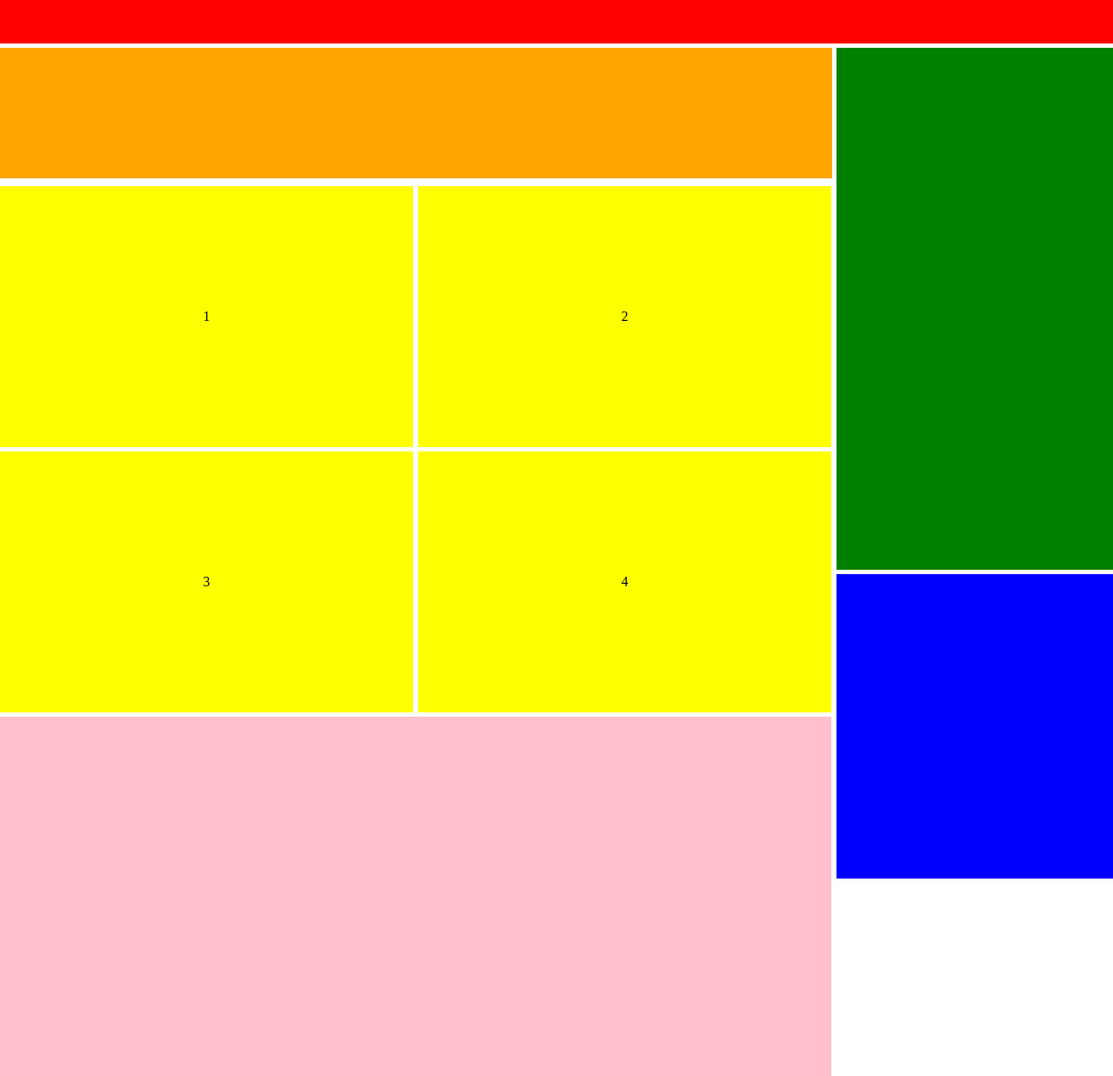
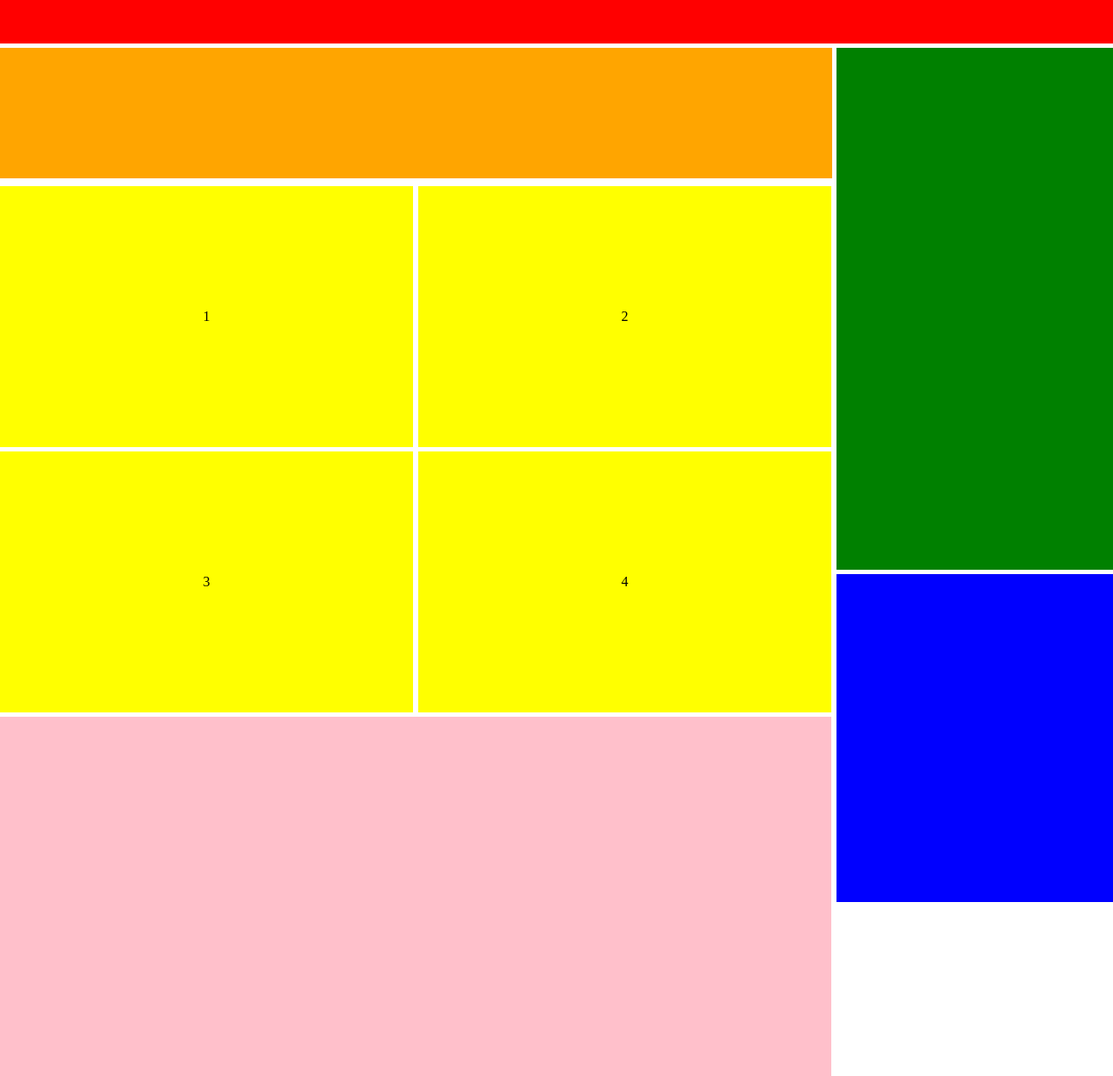
Before and after one commit to simpleoneman/responsive-layouts, a plain HTML site: page index.html in a window 1280 px wide. Shown: the top 1237 px of the page at 87% size. Drawn offline with Linux system fonts and the light colour scheme.

Commit message:
Update main.css

```diff
--- a/css/main.css
+++ b/css/main.css
@@ -169,7 +169,7 @@ body {
     div.blue {
         background-color: blue;
         width: 24.81%;
-        height: 350px;
+        height: 377px;
         order: 5;
         align-self: flex-end;
         position: absolute;
```
